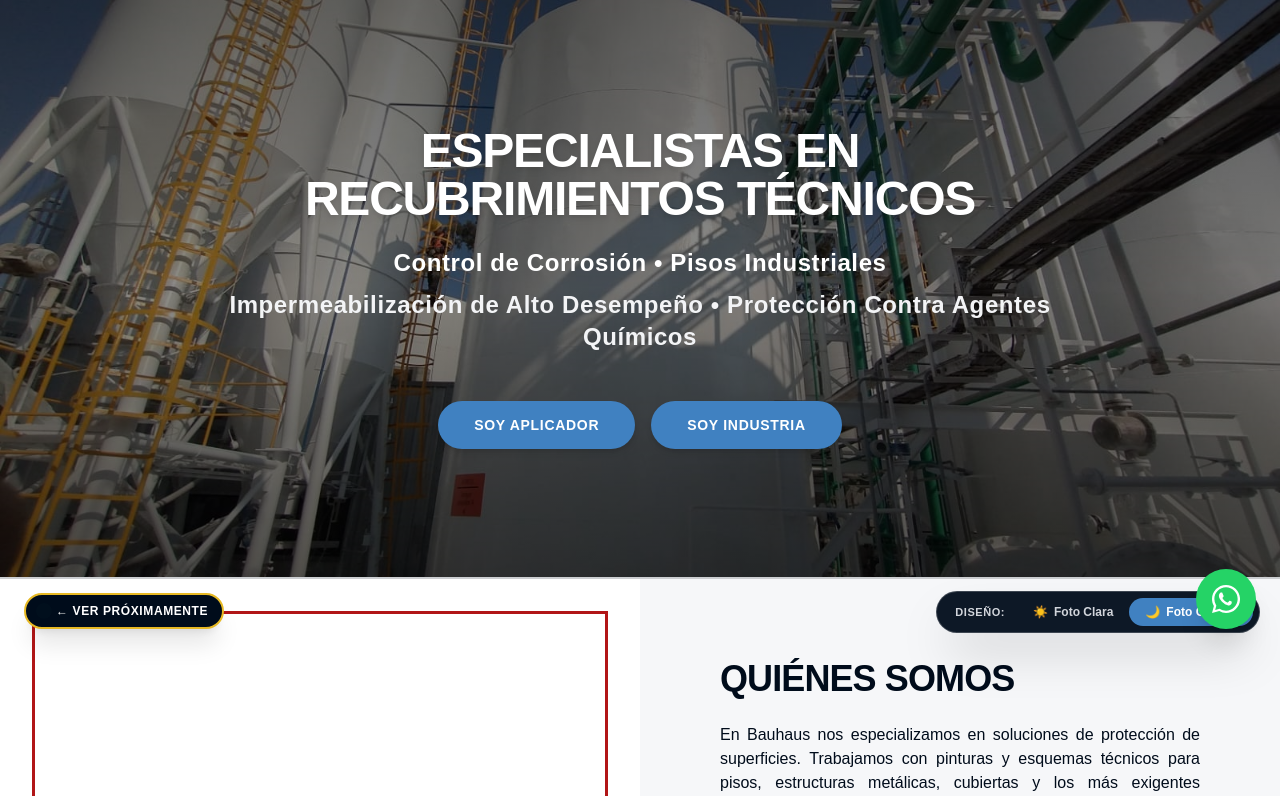
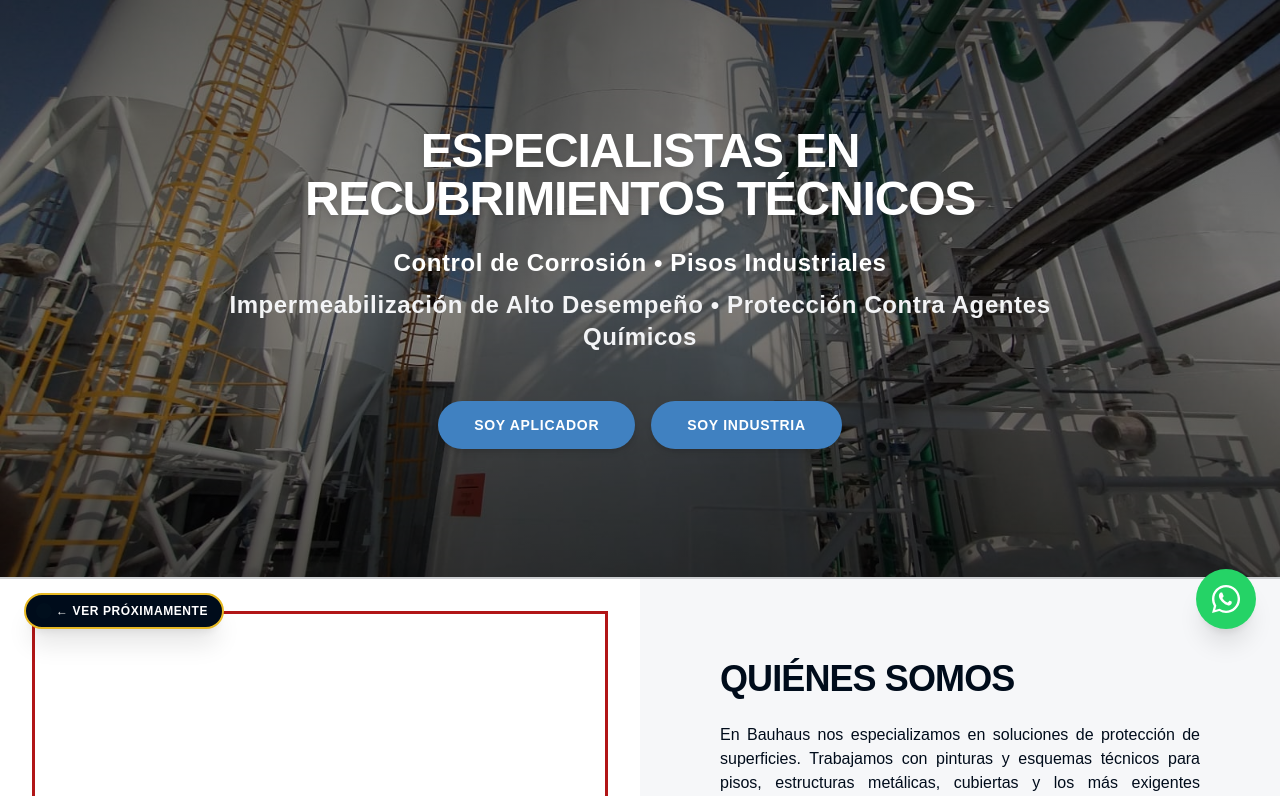
Before and after one commit to GerardodeMartini/BAUHAUS, a Django app: page / in a window 1280 px wide. Shown: the part 147-943 px from the top of the page. Run offline with Django 5.2, Linux system fonts and the light colour scheme; some libraries are stand-ins or nearby versions; some web fonts are replaced.

Commit message:
Remover selector interactivo de foto clara/oscura en home

```diff
--- a/templates/home.html
+++ b/templates/home.html
@@ -63,80 +63,8 @@
         </div>
     </div>
 
-    <!-- Selector flotante interactivo para presentar a la clienta -->
-    <div class="fixed bottom-5 right-5 z-50 flex items-center bg-[#000c1b]/95 text-white backdrop-blur-md p-1.5 rounded-full shadow-2xl border border-white/20 text-xs font-bold transition-all select-none">
-        <span class="px-3 py-1 text-gray-300 hidden md:inline text-[11px] uppercase tracking-wider">Diseño:</span>
-        <button id="btn-mode-claro" type="button" onclick="setHeroMode('claro')" class="px-3 sm:px-4 py-1.5 rounded-full text-gray-300 hover:text-white transition-all duration-200 flex items-center gap-1.5">
-            <span>☀️</span>
-            <span>Foto Clara</span>
-        </button>
-        <button id="btn-mode-oscuro" type="button" onclick="setHeroMode('oscuro')" class="px-3 sm:px-4 py-1.5 rounded-full bg-[#4081c1] text-white shadow-sm transition-all duration-200 flex items-center gap-1.5">
-            <span>🌙</span>
-            <span>Foto Oscura</span>
-        </button>
-    </div>
-
-    <!-- Script del Carrusel y Controlador del Modo de Efecto -->
+    <!-- Script del Carrusel Principal -->
     <script>
-        function setHeroMode(mode) {
-            const overlay = document.getElementById('hero-overlay');
-            const title = document.getElementById('hero-title');
-            const subContainer = document.getElementById('hero-subtitles');
-            const sub1 = document.getElementById('hero-sub-1');
-            const sub2 = document.getElementById('hero-sub-2');
-            const btnClaro = document.getElementById('btn-mode-claro');
-            const btnOscuro = document.getElementById('btn-mode-oscuro');
-
-            if (!overlay || !title) return;
-
-            if (mode === 'claro') {
-                // Modo Claro: fotos claras con viñeta y relieve, texto oscuro con halo blanco potente
-                overlay.className = "absolute inset-0 pointer-events-none z-[1] transition-all duration-500";
-                overlay.style.background = "radial-gradient(ellipse at center, rgba(255, 255, 255, 0.15) 0%, rgba(255, 255, 255, 0) 65%, rgba(0, 12, 27, 0.35) 100%)";
-                overlay.style.boxShadow = "inset 0 0 100px rgba(0, 12, 27, 0.45)";
-
-                title.className = "text-2xl sm:text-3xl md:text-5xl font-extrabold tracking-tight uppercase leading-tight text-[#000c1b] transition-all duration-300";
-                title.style.textShadow = "0 0 12px #ffffff, 0 0 25px #ffffff, 0 0 50px rgba(255, 255, 255, 0.98), 0 0 90px rgba(255, 255, 255, 0.92), 0 0 140px rgba(255, 255, 255, 0.85), 0 0 200px rgba(255, 255, 255, 0.7), 0 0 260px rgba(255, 255, 255, 0.5)";
-                title.style.filter = "drop-shadow(0 0 30px rgba(255, 255, 255, 0.95)) drop-shadow(0 0 70px rgba(255, 255, 255, 0.85))";
-
-                subContainer.style.textShadow = "0 0 10px #ffffff, 0 0 22px #ffffff, 0 0 45px rgba(255, 255, 255, 0.98), 0 0 80px rgba(255, 255, 255, 0.9), 0 0 125px rgba(255, 255, 255, 0.8), 0 0 180px rgba(255, 255, 255, 0.6)";
-                subContainer.style.filter = "drop-shadow(0 0 25px rgba(255, 255, 255, 0.9)) drop-shadow(0 0 55px rgba(255, 255, 255, 0.75))";
-                sub1.className = "text-base sm:text-lg md:text-xl lg:text-2xl text-[#000c1b] font-extrabold tracking-wide transition-colors duration-300";
-                sub2.className = "text-base sm:text-lg md:text-xl lg:text-2xl text-[#000c1b] font-bold tracking-wide transition-colors duration-300";
-
-                btnClaro.className = "px-3 sm:px-4 py-1.5 rounded-full bg-[#4081c1] text-white shadow-sm transition-all duration-200 flex items-center gap-1.5";
-                btnOscuro.className = "px-3 sm:px-4 py-1.5 rounded-full text-gray-300 hover:text-white transition-all duration-200 flex items-center gap-1.5";
-                try { localStorage.setItem('bauhaus_hero_mode', 'claro'); } catch(e){}
-            } else {
-                // Modo Oscuro: fotos oscurecidas con degradé negro, texto blanco nítido
-                overlay.className = "absolute inset-0 pointer-events-none z-[1] bg-gradient-to-b from-black/60 via-black/45 to-black/65 transition-all duration-500";
-                overlay.style.background = "";
-                overlay.style.boxShadow = "";
-
-                title.className = "text-2xl sm:text-3xl md:text-5xl font-extrabold tracking-tight uppercase leading-tight text-white drop-shadow-md transition-all duration-300";
-                title.style.textShadow = "";
-                title.style.filter = "";
-
-                subContainer.style.textShadow = "";
-                subContainer.style.filter = "";
-                sub1.className = "text-base sm:text-lg md:text-xl lg:text-2xl text-white font-extrabold tracking-wide transition-colors duration-300";
-                sub2.className = "text-base sm:text-lg md:text-xl lg:text-2xl text-gray-100 font-bold tracking-wide transition-colors duration-300";
-
-                btnOscuro.className = "px-3 sm:px-4 py-1.5 rounded-full bg-[#4081c1] text-white shadow-sm transition-all duration-200 flex items-center gap-1.5";
-                btnClaro.className = "px-3 sm:px-4 py-1.5 rounded-full text-gray-300 hover:text-white transition-all duration-200 flex items-center gap-1.5";
-                try { localStorage.setItem('bauhaus_hero_mode', 'oscuro'); } catch(e){}
-            }
-        }
-
-        // Cargar preferencia guardada si existe (por defecto: oscuro para ver la prueba actual)
-        document.addEventListener('DOMContentLoaded', function() {
-            try {
-                const savedMode = localStorage.getItem('bauhaus_hero_mode');
-                if (savedMode) setHeroMode(savedMode);
-            } catch(e){}
-        });
-
-        // Carrusel
         (function () {
             const slides = document.querySelectorAll('#hero-carousel-home .hero-slide-home');
             if (!slides || slides.length < 2) return;
```
